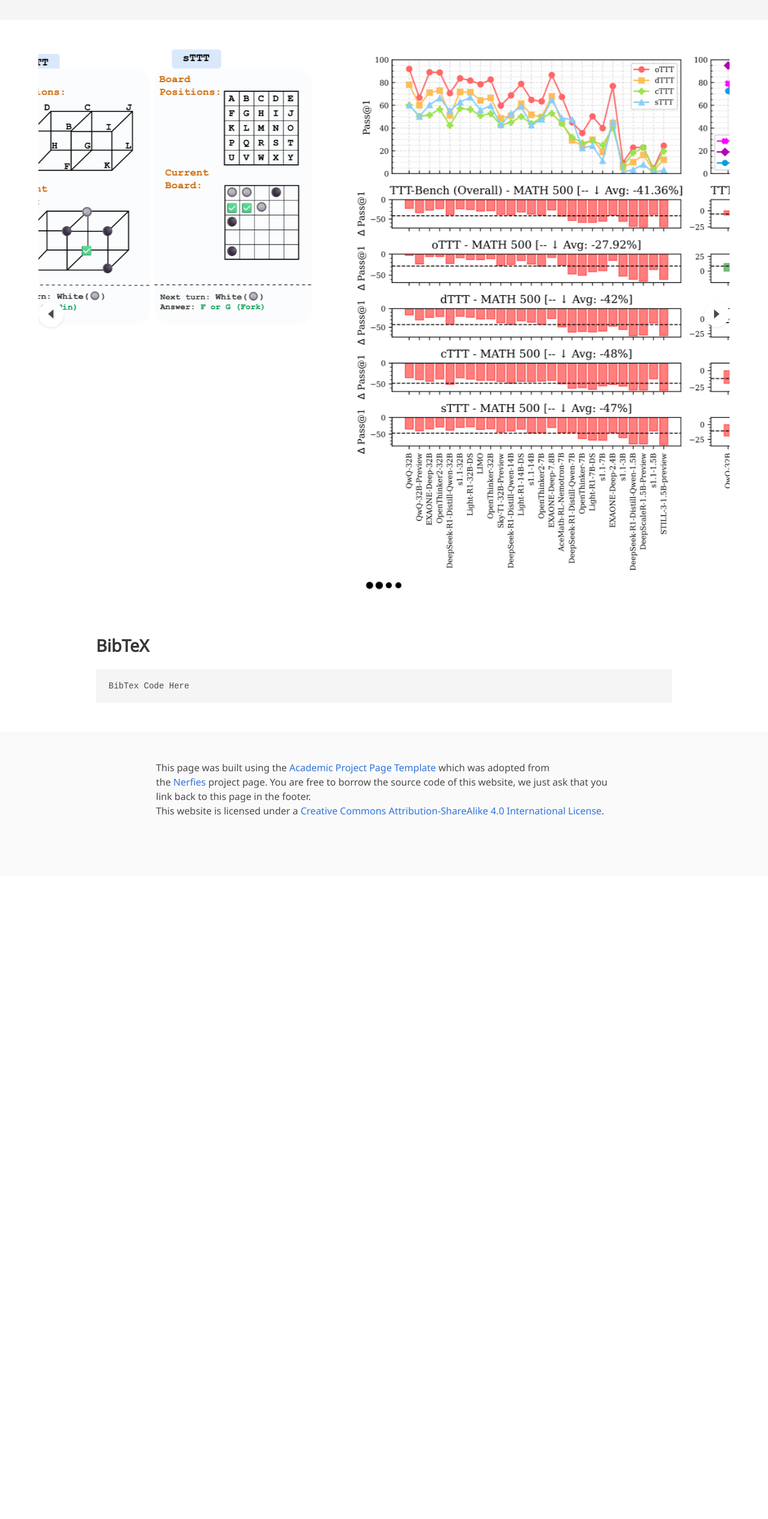
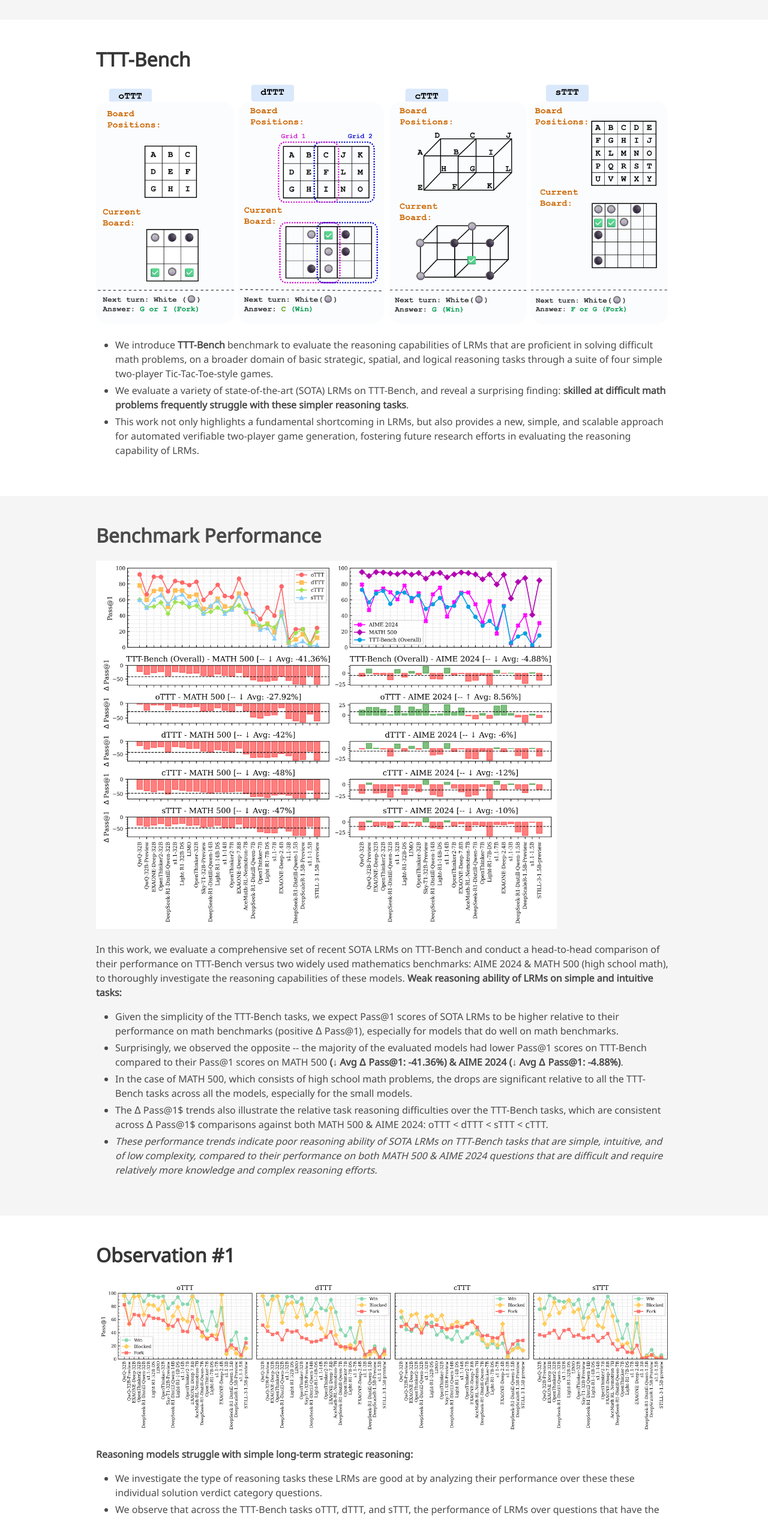
Before and after one commit to prakamya-mishra/TTTBench, a plain HTML site: page index.html in a window 1280 px wide. Shown: the part 1469-4002 px from the top of the page at 60% size. Before the commit the page ends 2929 px from the top, so only its background shows below. Drawn offline with nearby package versions, Linux system fonts and the light colour scheme; some icons are missing; a web font is replaced by a local one.

Commit message:
Update index.html

```diff
--- a/index.html
+++ b/index.html
@@ -145,27 +145,39 @@
 <!-- End paper abstract -->
 
 
-<section class="hero is-small">
-  <div class="hero-body">
-    <div class="container">
-      <div id="results-carousel" class="carousel results-carousel">
-       <div class="item">
-        <!-- Your image here -->
+<section class="section hero is-small">
+  <div class="container is-max-desktop">
+    <div class="columns is-centered">
+      <div class="column is-full">
+        <div class="content">
+          <div class="title is-3">TTT-Bench</div>
+          <p>
              <img src="./static/images/TTTBench_hf.png" alt="TTT-Bench"/>
-        <div class="content">
-         <p>In this work:</p>
+          </p>
+          <p>
             <ul>
               <li> We introduce <b>TTT-Bench</b> benchmark to evaluate the reasoning capabilities of LRMs that are proficient in solving difficult math problems, on a broader domain of basic strategic, spatial, and logical reasoning tasks through a suite of four simple two-player Tic-Tac-Toe-style games.
               <li> We evaluate a variety of state-of-the-art (SOTA) LRMs on TTT-Bench, and reveal a surprising finding: <b>skilled at difficult math problems frequently struggle with these simpler reasoning tasks</b>.
               <li> This work not only highlights a fundamental shortcoming in LRMs, but also provides a new, simple, and scalable approach for automated verifiable two-player game generation, fostering future research efforts in evaluating the reasoning capability of LRMs.
             </ul>
+          </p>
         </div>
       </div>
-      <div class="item">
-        <!-- Your image here -->
-        <img src="static/images/ttt_bench_main_performance_hf.png" alt="Results 1"/>
+    </div>
+  </div>
+</section>
+
+<section class="section hero is-small is-light">
+  <div class="container is-max-desktop">
+    <div class="columns is-centered">
+      <div class="column is-full">
         <div class="content">
-        <p>In this work, we evaluate a comprehensive set of recent SOTA LRMs on TTT-Bench and conduct a head-to-head comparison of their performance on TTT-Bench versus two widely used mathematics benchmarks: AIME 2024 & MATH 500 (high school math), to thoroughly investigate the reasoning capabilities of these models.</p>
+          <div class="title is-3">Benchmark Performance</div>
+          <p>
+             <img src="static/images/ttt_bench_main_performance_hf.png" alt="Results 1" width="80%"/>
+          </p>
+          <p>
+            In this work, we evaluate a comprehensive set of recent SOTA LRMs on TTT-Bench and conduct a head-to-head comparison of their performance on TTT-Bench versus two widely used mathematics benchmarks: AIME 2024 & MATH 500 (high school math), to thoroughly investigate the reasoning capabilities of these models.
             <b>Weak reasoning ability of LRMs on simple and intuitive tasks:</b>
             <ul>
               <li>
@@ -176,13 +188,23 @@
               <li>The Δ Pass@1$ trends also illustrate the relative task reasoning difficulties over the TTT-Bench tasks, which are consistent across Δ Pass@1$ comparisons against both MATH 500 & AIME 2024: oTTT < dTTT < sTTT < cTTT.</li>
               <li><i>These performance trends indicate poor reasoning ability of SOTA LRMs on TTT-Bench tasks that are simple, intuitive, and of low complexity, compared to their performance on both MATH 500 & AIME 2024 questions that are difficult and require relatively more knowledge and complex reasoning efforts.</i></li>
             </ul>
+          </p>
         </div>
       </div>
-      <div class="item">
-        <!-- Your image here -->
+    </div>
+  </div>
+</section>
+
+<section class="section hero is-small">
+  <div class="container is-max-desktop">
+    <div class="columns is-centered">
+      <div class="column is-full">
+        <div class="content">
+          <div class="title is-3">Observation #1</div>
+          <p>
              <img src="./static/images/category_performance_plot_hf.png" alt="category"/>
-        <div class="content">
-        <p></p>
+          </p>
+          <p>
             <b>Reasoning models struggle with simple long-term strategic reasoning:</b>
             <ul>
               <li>We investigate the type of reasoning tasks these LRMs are good at by analyzing their performance over these these individual solution verdict category questions.</li>
@@ -191,13 +213,24 @@
               <li>This consistently high performance over questions with a solution verdict "Win" indicates that almost all the LRMs are capable of doing sound short-term thinking, where the solution is straightforward.</li>
               <li>On the contrary, a consistent dip in performance over slightly complex reasoning scenarios with "Blocked" & "Fork" solution verdicts indicates that the LRMs struggle to successfully solve simple long-term strategic reasoning tasks where the models need to explore more possibilities and think strategically to either block the opponent's win or to identify a position which can lead to a long-term assured win.</li>
             </ul>
+          </p>
         </div>
       </div>
-     <div class="item">
-      <!-- Your image here -->
+    </div>
+  </div>
+</section>
+
+<section class="section hero is-small is-light">
+  <div class="container is-max-desktop">
+    <div class="columns is-centered">
+      <div class="column is-full">
+        <div class="content">
+          <div class="title is-3">Observation #2</div>
+          <p>
              <img src="./static/images/ttt_bench_pass_vs_ctx_len_hf.png" alt="Context Length"/>
-      <div class="content">
-       <p></p><b>LRMs overthink on TTT-Bench, with an increase in model size resulting in improved performance and efficient use of chain-of-thought:</b>
+          </p>
+          <p>
+            <b>LRMs overthink on TTT-Bench, with an increase in model size resulting in improved performance and efficient use of chain-of-thought:</b>
             <ul>
               <li> We also do a comparision between:
                 <ol>
@@ -211,7 +244,7 @@
               <li>A head-to-head comparison between the generated solution response lengths for solving TTT-Bench tasks <i>vs</i> math benchmarks reveal that all the LRMs use longer COT for questions in TTT-Bench tasks against the MATH 500 questions, whereas they generate somewhat similar length COT when compared against AIME questions (especially in the case of sTTT against AIME).</li>
               <li><i>These findings suggest that these reasoning models consume similar amount thinking tokens for solving TTT-Bench tasks (even though they are trivial for humans) as used for solving olympiad-level math questions, and are found to produce long COT with circular, inconclusive, and repetitive thinking process for these trivial questions, further indicating their inability to do simple, intuitive, and straightforward tasks.</i></li>
             </ul>
-      </div>
+          </p>
         </div>
       </div>
     </div>
```
Lines whose indentation alone changed are shown as unchanged.
